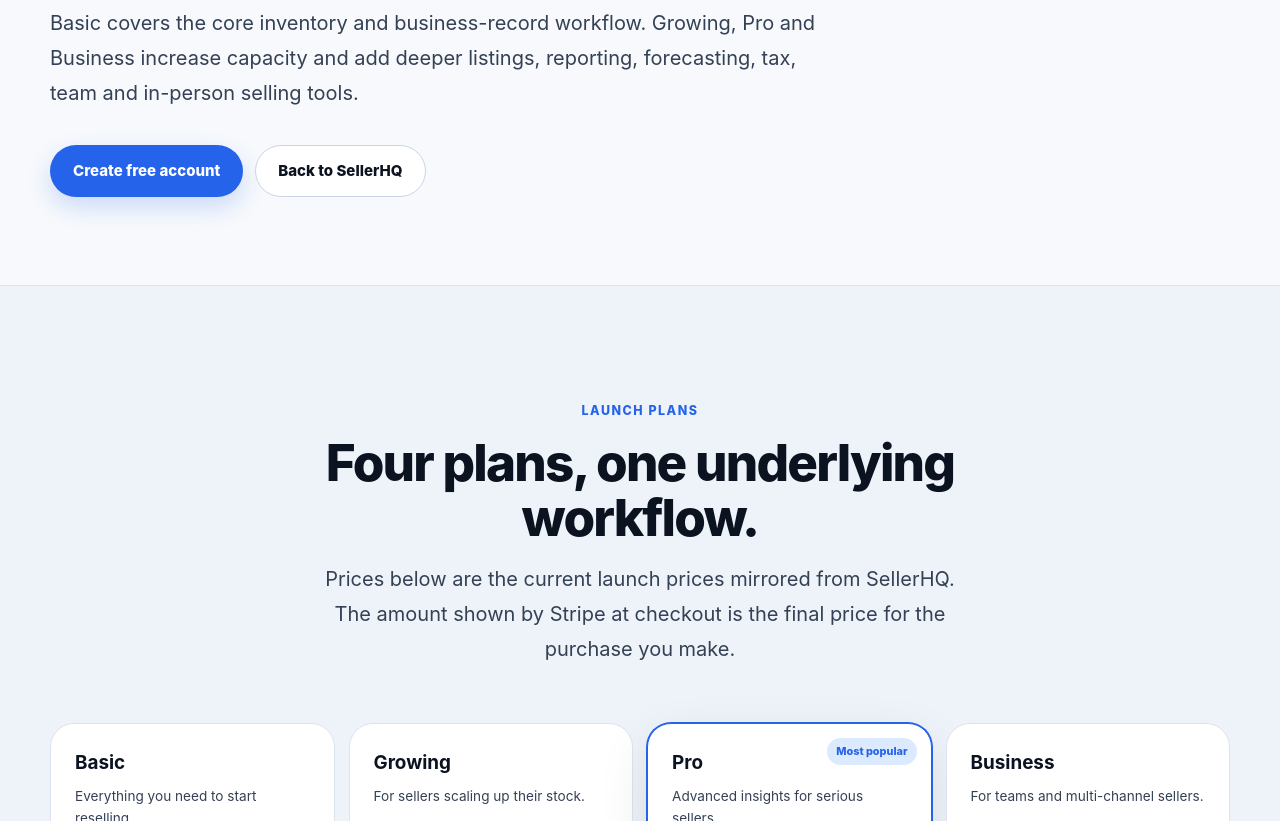
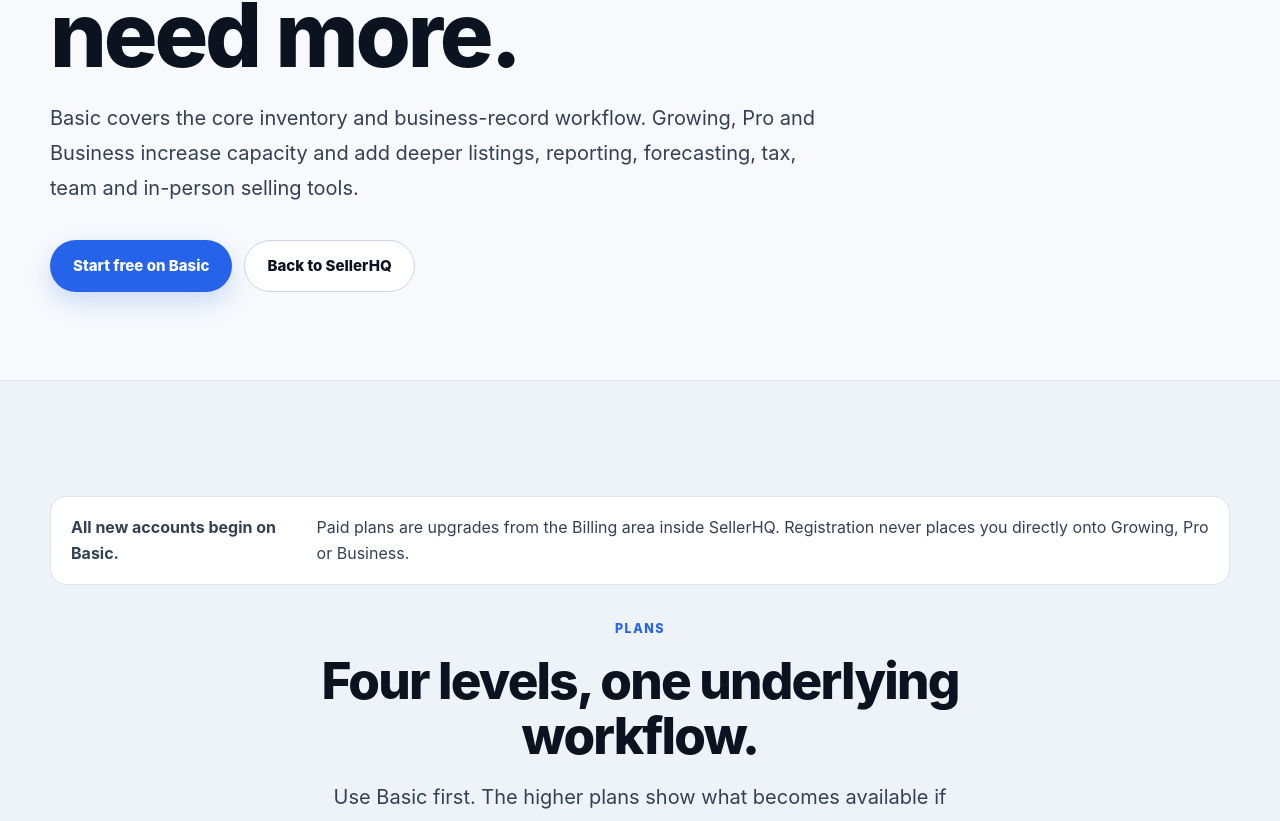
Before and after one commit to ONSoftware-Applications/ONSoftware, a React (Vite) app: page /products/sellerhq/pricing in a window 1280 px wide. Shown: the part 519-1340 px from the top of the page. Built offline with nearby package versions, Linux system fonts and the light colour scheme.

Commit message:
Clarify Basic-first SellerHQ upgrade path

```diff
--- a/src/pages/Pricing.tsx
+++ b/src/pages/Pricing.tsx
@@ -3,16 +3,20 @@
 import Cta from '../components/Cta'
 import Faq from '../components/Faq'
 import PricingTable from '../components/PricingTable'
-import { APP_URL } from '../lib/site'
+import { APP_URL, BRAND_ASSETS } from '../lib/site'
 
 const BILLING_FAQS = [
   {
     question: 'Can I use SellerHQ without paying?',
-    answer: 'Yes. Basic is a free plan for up to 50 products and one business. No payment card is needed to create the account.',
+    answer: 'Yes. Every new SellerHQ account starts on Basic, which is free for up to 50 products and one business. No payment card is needed to create the account.',
+  },
+  {
+    question: 'How do I move to a paid plan?',
+    answer: 'Create your SellerHQ account on Basic first. If you later need a higher plan, upgrade from the Billing area inside SellerHQ. Paid plans are not selected during registration.',
   },
   {
     question: 'How are paid plans billed?',
-    answer: 'Growing, Pro and Business can be billed monthly or annually through Stripe. The checkout and billing portal show the amount and renewal cycle before you commit.',
+    answer: 'Growing, Pro and Business can be billed monthly or annually through Stripe. The in-app upgrade flow and Stripe checkout show the amount and renewal cycle before you commit.',
   },
   {
     question: 'Is there an annual discount?',
@@ -37,16 +41,17 @@
     <>
       <PageMeta
         title={pageTitle('SellerHQ pricing')}
-        description="SellerHQ launch pricing: Basic free, Growing £5.99/month, Pro £10.99/month and Business £15.99/month, with 5% annual savings."
+        description="SellerHQ pricing: every account starts on free Basic, with Growing, Pro and Business upgrades available from inside SellerHQ."
+        image={BRAND_ASSETS.sellerHqOg}
       />
 
       <section className="ons-page-hero">
         <div className="ons-container">
           <p className="ons-eyebrow">SellerHQ · Pricing</p>
-          <h1 className="ons-h1">Start free. Pay when a higher plan solves a real constraint.</h1>
+          <h1 className="ons-h1">Start on Basic. Upgrade inside SellerHQ when you need more.</h1>
           <p className="ons-lead">Basic covers the core inventory and business-record workflow. Growing, Pro and Business increase capacity and add deeper listings, reporting, forecasting, tax, team and in-person selling tools.</p>
           <div className="ons-hero__cta">
-            <a className="ons-btn ons-btn--primary ons-btn--lg" href={`${APP_URL}/register`}>Create free account</a>
+            <a className="ons-btn ons-btn--primary ons-btn--lg" href={`${APP_URL}/register`}>Start free on Basic</a>
             <Link className="ons-btn ons-btn--secondary ons-btn--lg" to="/products/sellerhq">Back to SellerHQ</Link>
           </div>
         </div>
@@ -54,10 +59,14 @@
 
       <section className="ons-section ons-section--soft">
         <div className="ons-container">
+          <div className="ons-support-notice" style={{ marginBottom: 34 }}>
+            <strong>All new accounts begin on Basic.</strong>
+            <p>Paid plans are upgrades from the Billing area inside SellerHQ. Registration never places you directly onto Growing, Pro or Business.</p>
+          </div>
           <div className="ons-section-head ons-center">
-            <p className="ons-eyebrow">Launch plans</p>
-            <h2 className="ons-h2">Four plans, one underlying workflow.</h2>
-            <p className="ons-lead">Prices below are the current launch prices mirrored from SellerHQ. The amount shown by Stripe at checkout is the final price for the purchase you make.</p>
+            <p className="ons-eyebrow">Plans</p>
+            <h2 className="ons-h2">Four levels, one underlying workflow.</h2>
+            <p className="ons-lead">Use Basic first. The higher plans show what becomes available if your stock volume, reporting needs or team grows.</p>
           </div>
           <PricingTable />
         </div>
@@ -87,9 +96,9 @@
         <div className="ons-container">
           <Cta
             title="You do not need to choose a paid plan first"
-            text="Create SellerHQ on Basic, put real stock into the system and upgrade only when a higher plan solves a problem you actually have."
+            text="Create SellerHQ on Basic, put real stock into the system and upgrade from inside the app only when a higher plan solves a problem you actually have."
           >
-            <a className="ons-btn ons-btn--light ons-btn--lg" href={`${APP_URL}/register`}>Start on Basic →</a>
+            <a className="ons-btn ons-btn--light ons-btn--lg" href={`${APP_URL}/register`}>Start free on Basic →</a>
             <Link className="ons-btn ons-btn--outline-light ons-btn--lg" to="/support">Ask a product question</Link>
           </Cta>
         </div>
```
